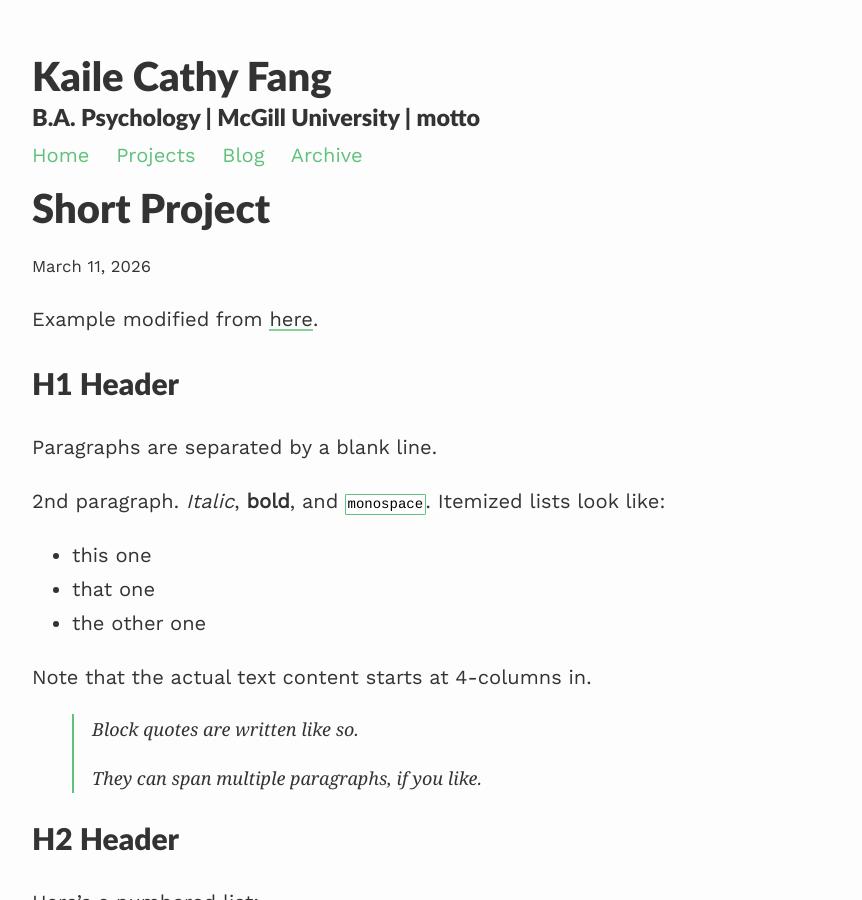
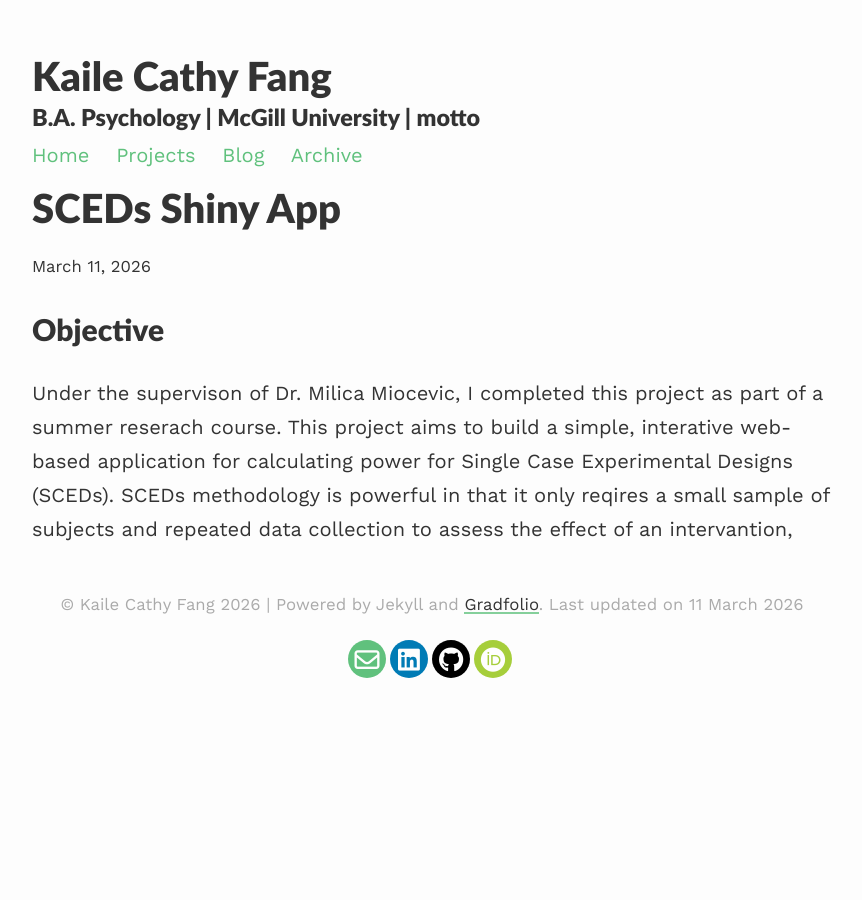
Before and after one commit to fancatfkl/fancatfkl.github.io, a Jekyll site: the page built from _projects/shortProject.md, in a window 1280 px wide and 900 px high. Shown: the whole window, without its empty margins (208-1070 px from the left). Built offline with Jekyll 4.4.1, drawn with Linux system fonts in a browser that asks for light colours; formulas are drawn with MathJax 3; some of the changed text lies outside the part shown.

Commit message:
Add an objective.
Added an objective briefly describing the project.

```diff
--- a/_projects/shortProject.md
+++ b/_projects/shortProject.md
@@ -1,141 +1,12 @@
 ---
 layout: post
-title: Short Project
-description: description of the short project which is long enough
+title: SCEDs Shiny App
+description: A Shiny App for power analysis for Single Case Experimental Designs (SCEDs).
 ---
-Example modified from [here](http://www.unexpected-vortices.com/sw/rippledoc/quick-markdown-example.html){:target="_blank"}.
 
-H1 Header
+
+Objective
 ============
 
-Paragraphs are separated by a blank line.
-
-2nd paragraph. *Italic*, **bold**, and `monospace`. Itemized lists
-look like:
-
-  * this one
-  * that one
-  * the other one
-
-Note that the actual text
-content starts at 4-columns in.
-
-> Block quotes are
-> written like so.
->
-> They can span multiple paragraphs,
-> if you like.
-
-
-H2 Header
-------------
-
-Here's a numbered list:
-
- 1. first item
- 2. second item
- 3. third item
-
-Note again how the actual text starts at 4 columns in (4 characters
-from the left side). Here's a code sample:
-
-    # Let me re-iterate ...
-    for i in 1 .. 10 { do-something(i) }
-
-As you probably guessed, indented 4 spaces. By the way, instead of
-indenting the block, you can use delimited blocks, if you like:
-
-~~~
-define foobar() {
-    print "Welcome to flavor country!";
-}
-~~~
-
-(which makes copying & pasting easier). You can optionally mark the
-delimited block for Pandoc to syntax highlight it by specifying the languagae after the start of a block (e.g. `~~~python`) which would look like :
-
-~~~python
-import time
-# Quick, count to ten!
-for i in range(10):
-    # (but not *too* quick)
-    time.sleep(0.5)
-    print(i)
-~~~
-
-### An H3 header ###
-
-Now a nested list:
-
- 1. First, get these ingredients:
-
-      * carrots
-      * celery
-      * lentils
-
- 2. Boil some water.
-
- 3. Dump everything in the pot and follow
-    this algorithm:
-
-        find wooden spoon
-        uncover pot
-        stir
-        cover pot
-        balance wooden spoon precariously on pot handle
-        wait 10 minutes
-        goto first step (or shut off burner when done)
-
-    Do not bump wooden spoon or it will fall.
-
-Notice again how text always lines up on 4-space indents (including
-that last line which continues item 3 above).
-
-Here's a footnote [^1].
-
-[^1]: Some footnote text.
-
-Tables can look like this:
-
-| Header 1 | Header 2                   | Header 3 |
-|:--------:|:--------------------------:|:--------:|
-| data1a   | Data is longer than header | 1        |
-| d1b      | add a cell                 |          |
-| lorem    | ipsum                      | 3        |
-|          | empty outside cells        |          |
-| skip     |                            | 5        |
-| six      | Morbi purus                | 6        |
-
-
-A horizontal rule follows.
-
-***
-
-Here's a definition list:
-
-apples
-  : Good for making applesauce.
-
-oranges
-  : Citrus!
-
-tomatoes
-  : There's no "e" in tomatoe.
-
-Again, text is indented 4 spaces. (Put a blank line between each
-term and  its definition to spread things out more.)
-
-Here's a "line block" (note how whitespace is honored):
-
-| Line one
-|   Line too
-| Line tree
-
-and images can be specified like so:
-
-![example image](https://images.unsplash.com/photo-1488190211105-8b0e65b80b4e?w=300&h=300&fit=crop "An exemplary image")
-
-Inline math equation: $\omega = d\phi / dt$. Display
-math should get its own line like so:
-
-$$I = \int \rho R^{2} dV$$
+Under the supervison of Dr. Milica Miocevic, I completed this project as part of a summer reserach course.
+This project aims to build a simple, interative web-based application for calculating power for Single Case Experimental Designs (SCEDs). SCEDs methodology is powerful in that it only reqires a small sample of subjects and repeated data collection to assess the effect of an intervantion,
```
